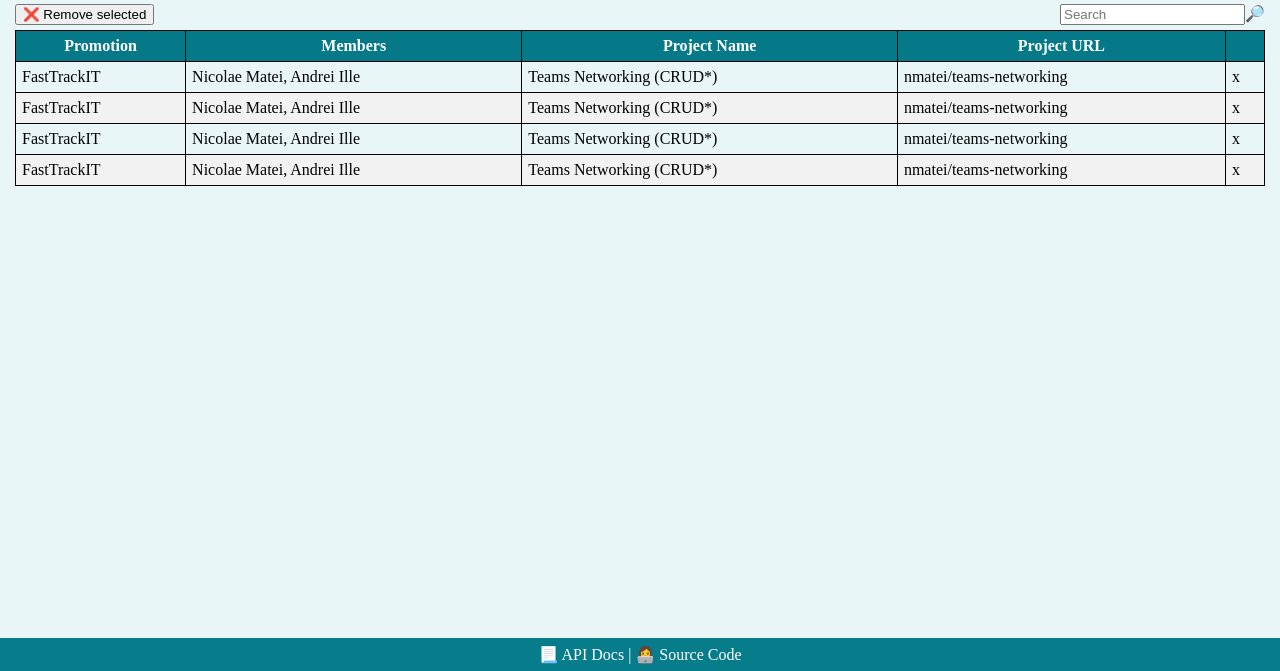
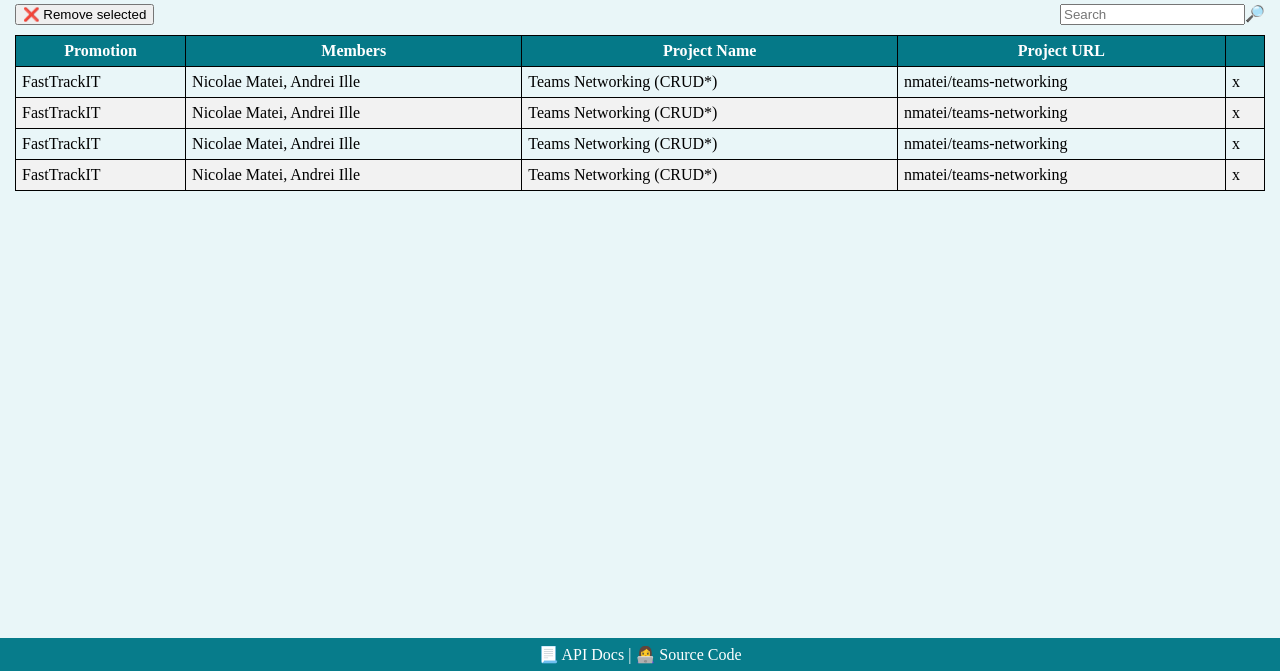
Before and after one commit to roxanamlendea/teams-networking, a website built with webpack: page src/index.html in a window 1280 px wide. Shown: the part 129-800 px from the top of the page. Built offline with nearby package versions, Linux system fonts and the light colour scheme.

Commit message:
small arrange in tbar

```diff
--- a/src/index.html
+++ b/src/index.html
@@ -18,11 +18,10 @@
 
     <section>
       <div class="tbar">
-        <div>
-          <button>❌ Remove selected</button>
-        </div>
+        <button>❌ Remove selected</button>
         <div class="tfill"></div>
-        <div><input placeholder="Search" type="search" name="search" 🔎id="" />🔎</div>
+        <input type="search" name="search" 🔎id="search" placeholder="Search" />
+        <label for="search"></label>🔎
       </div>
       <table id="teamsTable">
         <thead>
--- a/src/style.css
+++ b/src/style.css
@@ -18,15 +18,6 @@ header {
   flex-direction: row;
   align-items: center;
   background: linear-gradient(45deg, #0798abfa, transparent);
-}
-
-.tbar {
-  display: flex;
-  padding: 0 0 5px 0;
-}
-
-.tfill {
-  flex: 1;
 }
 
 header img {
@@ -57,6 +48,16 @@ footer {
   padding: 7px;
 }
 
+.tbar {
+  display: flex;
+  margin-bottom: 10px;
+  align-items: stretch;
+}
+
+.tfill {
+  flex: 1;
+}
+
 #teamsTable {
   border-collapse: collapse;
   width: 100%;
```
